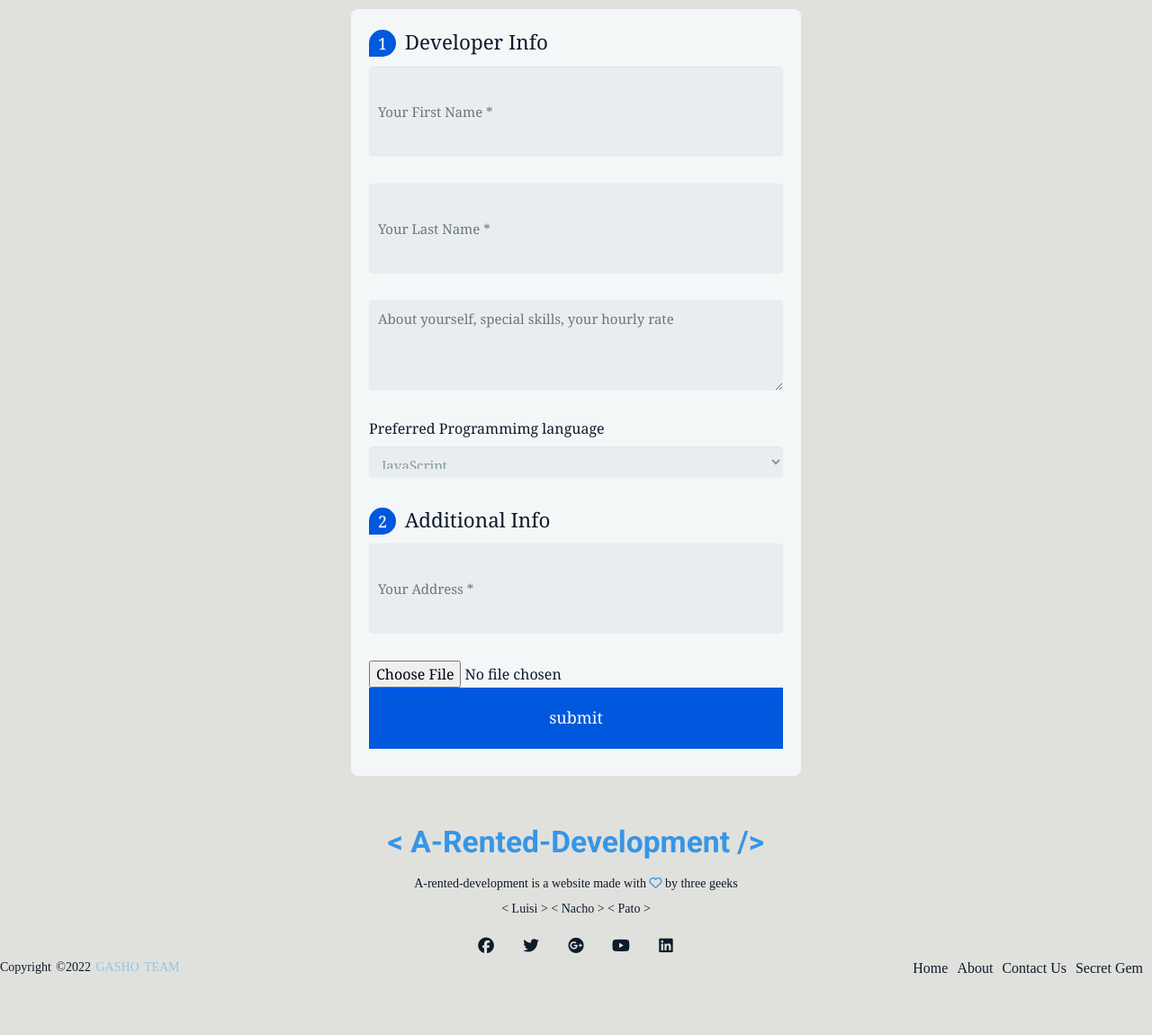
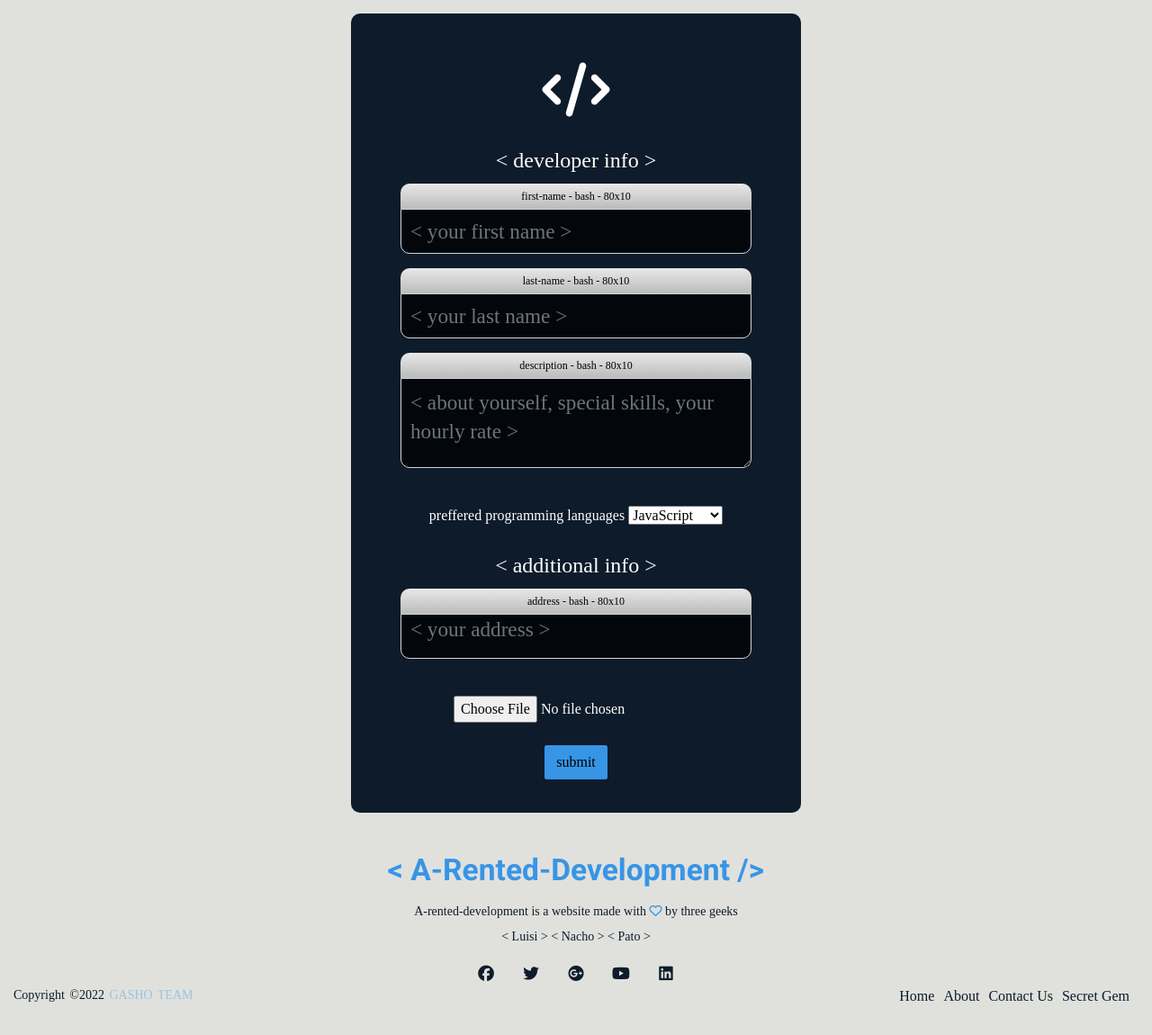
Before and after one commit to Blarsamio/rbnb, a Rails app: page /developers/new in a window 1280 px wide. Shown: the part 76-1226 px from the top of the page at 90% size. Before the commit the page ends 1158 px from the top, so only its background shows below. Run offline with Rails 7, Linux system fonts and the light colour scheme; the visitor is signed in with stand-in values (Sample User, id 1); data that the repository does not hold is empty; style sheets or scripts are compiled from the project's sources; parts of the project's set-up code (start-up, migrations or seed data) failed here and were passed over; some libraries are stand-ins or nearby versions; some web fonts are replaced.

Commit message:
Fixed developer card

```diff
--- a/app/assets/stylesheets/pages/_new-dev.scss
+++ b/app/assets/stylesheets/pages/_new-dev.scss
@@ -1,12 +1,12 @@
-.form-style-5{
-	max-width: 500px;
-	padding: 10px 20px;
-	background: #f4f7f8;
-	margin: 10px auto;
-	padding: 20px;
-	background: #f4f7f8;
-	border-radius: 8px;
-	font-family: Georgia, "Times New Roman", Times, serif;
+.sign-container-dev{
+  display : flex;
+  justify-content: center;
+  flex-direction: column;
+  width: 500px;
+  overflow: hidden;
+  border-radius: 10px;
+  padding: 25px 55px 37px;
+  background: #0d1b2a;
 }
 .form-style-5 fieldset{
 	border: none;
@@ -99,3 +99,43 @@
 {
 	background: #109177;
 }
+
+#developer_last_name {
+  height: 50px;
+}
+
+#developer_first_name {
+  height: 50px;
+}
+
+#developer_address {
+  height: 50px;
+  padding-bottom: 25px;
+}
+
+.languages {
+  padding-top: 25px;
+  padding-bottom : 25px;
+}
+
+.login-logo-dev {
+  display: flex;
+  justify-content: center;
+  align-items: center;
+  width : 120px;
+  height : 120px;
+  border-radius : 50%;
+  color: white;
+  font-size : 60px;
+  margin: 0 auto;
+  background-color: transparent;
+}
+
+.bootun {
+  padding-top: 25px;
+}
+
+.input-photo {
+  padding-top: 25px;
+  align-items: center;
+}
--- a/app/views/developers/new.html.erb
+++ b/app/views/developers/new.html.erb
@@ -1,11 +1,16 @@
-<div class="form-style-5">
+<div class="bigg-container">
+  <div class="sign-container-dev">
+  <span class="login-logo-dev">
+    <i class="fas fa-code"></i>
+  </span>
     <%= simple_form_for @developer do |f| %>
     <fieldset>
-<legend><span class="number">1</span> Developer Info</legend>
-<%= f.input :first_name, placeholder:"Your First Name *", label: false %>
-<%= f.input :last_name, placeholder:"Your Last Name *", label: false %>
-<%= f.input :description, as: :text, placeholder:"About yourself, special skills, your hourly rate", label: false %>
-<label for="language">Preferred Programmimg language</label>
+    <legend><span class="number"></span> < developer info ></legend>
+    <%= f.input :first_name, placeholder:"< your first name >", label: "first-name - bash - 80x10" %>
+    <%= f.input :last_name, placeholder:"< your last name >", label: "last-name - bash - 80x10" %>
+    <%= f.input :description, as: :text, placeholder:"< about yourself, special skills, your hourly rate >", label: "description - bash - 80x10" %>
+    <div class="languages">
+    <label for="language">preffered programming languages</label>
     <select id="language" name="language">
     <optgroup>
       <option value="javascript">JavaScript</option>
@@ -16,14 +21,17 @@
       <option value="c#">C#</option>
       <option value="C++">C++</option>
       <option value="erlang">Erlang</option>
+      <option value="ruby">Ruby</option>
     </optgroup>
     </select>
     </fieldset>
     <fieldset>
-<legend><span class="number">2</span> Additional Info</legend>
-<%= f.input :address, placeholder:"Your Address *", label: false %>
-<%= f.file_field :photo, placeholder:"Profile picture URL *", label: false %>
+    <legend><span class="number"></span> < additional info ></legend>
+    <%= f.input :address, placeholder:"< your address >", label: "address - bash - 80x10" %>
+    <%= f.file_field :photo, placeholder:"Profile picture URL *", label: false, class: "input-photo" %>
     </fieldset>
-<%= f.submit :submit %>
+    <div class="bootun">
+    <%= f.submit :submit, class: "btn btn-primary"%>
     <% end %>
   </div>
+</div>
```
Lines whose indentation alone changed are shown as unchanged.
